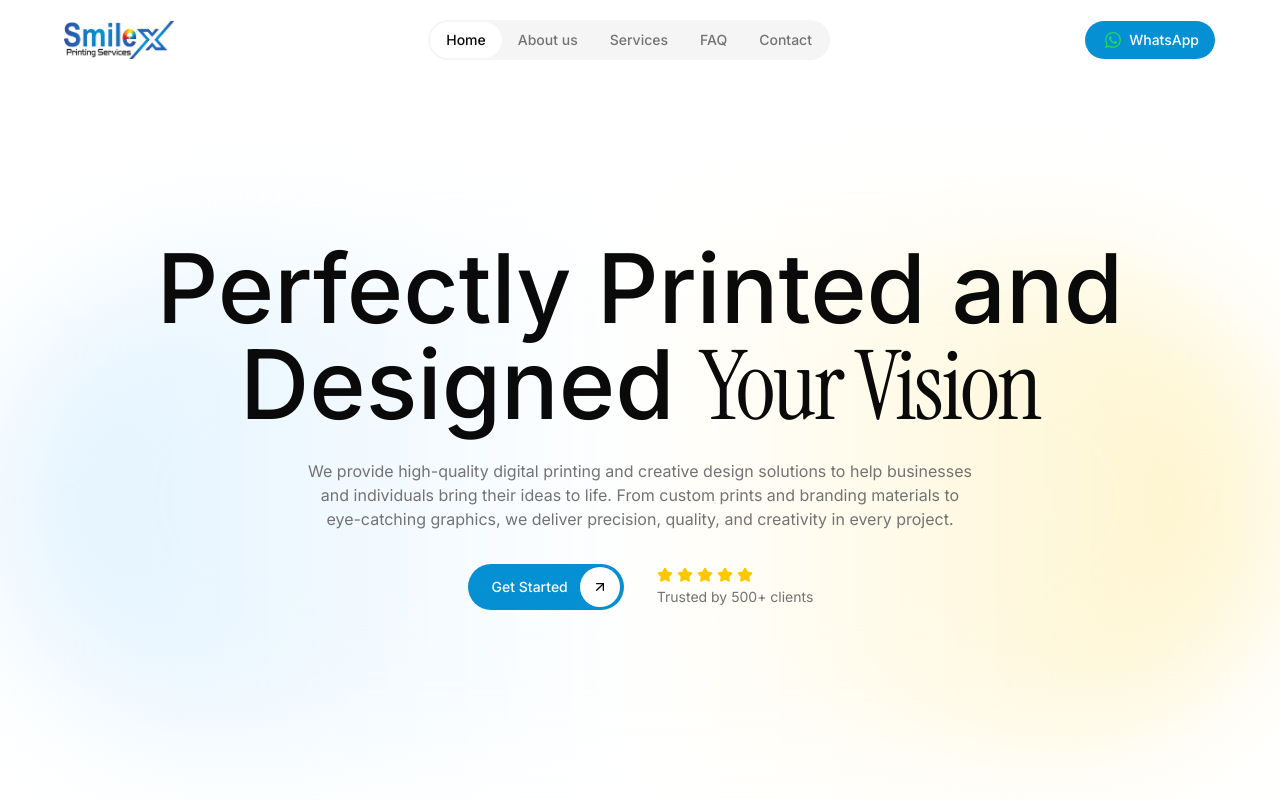
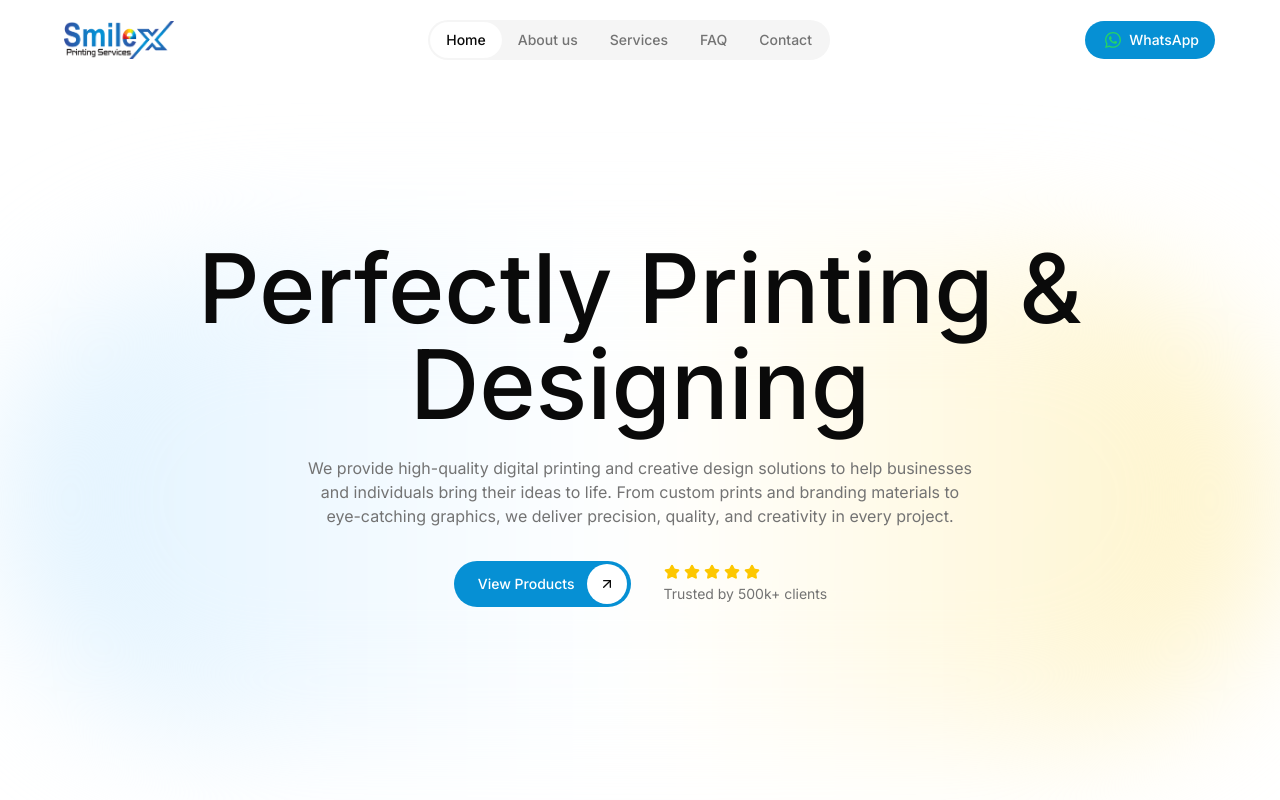
Before and after one commit to CodewithMubasher/Smilex-printing, a Next.js app: page / in a window 1280 px wide. Shown: the top 800 px of the page. Built offline with nearby package versions, Linux system fonts and the light colour scheme.

Commit message:
feat: change hero CTA to 'View Products' linking to services

```diff
--- a/src/components/shadcn-space/blocks/about-us-01/index.tsx
+++ b/src/components/shadcn-space/blocks/about-us-01/index.tsx
@@ -23,15 +23,15 @@ const aboutusData = [
 const statisticsCounter = [
     {
         title: "Total Projects Completed",
-        count: 40
+        count: 7000
     },
     {
         title: "Years of Experience",
-        count: 10
+        count: 25
     },
     {
         title: "Satisfied Clients",
-        count: 500
+        count: 50000
     },
 ]
 
--- a/src/components/shadcn-space/blocks/hero-01/hero.tsx
+++ b/src/components/shadcn-space/blocks/hero-01/hero.tsx
@@ -25,12 +25,10 @@ function HeroSection() {
                   transition={{ duration: 1, ease: "easeInOut" }}
                   className="lg:text-8xl md:text-7xl text-4xl sm:text-5xl font-medium leading-12 md:leading-20 lg:leading-24"
                 >
-                  Perfectly Printed and Designed{" "}
-                  <span
-                    className={`${instrumentSerif.className} tracking-tight`}
-                  >
-                    Your Vision
-                  </span>
+                  Perfectly Printing
+                  &
+                  Designing{" "}
+
                 </motion.h1>
                 <motion.p
                   initial={{ opacity: 0, y: 32 }}
@@ -47,10 +45,10 @@ function HeroSection() {
                 transition={{ duration: 1, delay: 0.2, ease: "easeInOut" }}
                 className="flex items-center flex-col md:flex-row justify-center gap-4 sm:gap-8"
               >
-                <a href="#contact">
+                <a href="#services">
                   <Button className="relative text-sm font-medium rounded-full h-12 p-1 ps-6 pe-14 group transition-all duration-500 hover:ps-14 hover:pe-6 w-fit overflow-hidden cursor-pointer bg-[#0690D4] text-white">
                     <span className="relative z-10 transition-all duration-500">
-                      Get Started
+                      View Products
                     </span>
                     <span className="absolute right-1 w-10 h-10 bg-background text-foreground rounded-full flex items-center justify-center transition-all duration-500 group-hover:right-[calc(100%-44px)] group-hover:rotate-45">
                       <ArrowUpRight size={16} />
@@ -68,7 +66,7 @@ function HeroSection() {
                       ))}
                     </div>
                     <p className="sm:text-sm text-xs font-normal text-muted-foreground">
-                      Trusted by 500+ clients
+                      Trusted by 500k+ clients
                     </p>
                   </div>
                 </div>
```
